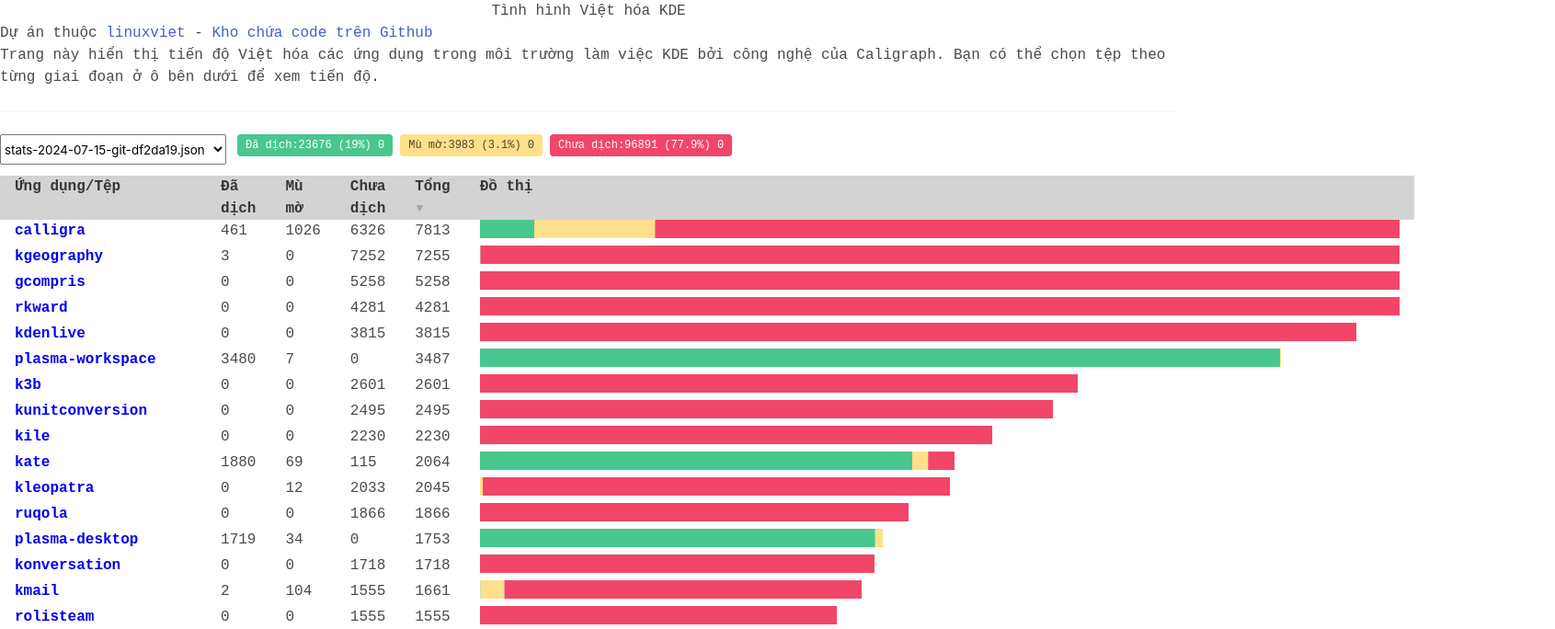
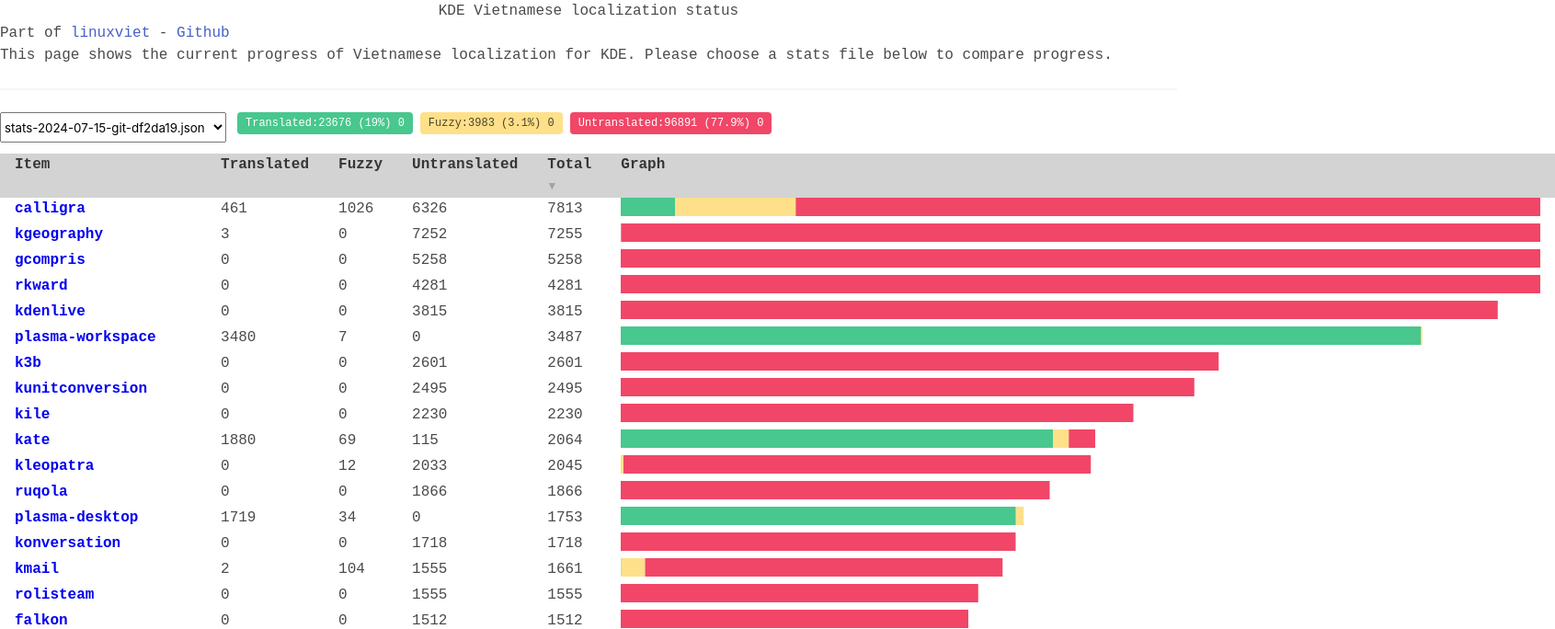
Before and after one commit to caligraph-net/linuxviet, a plain HTML site: page kde-localization/stats.html in a window 1280 px wide. Shown: the top 684 px of the page at 92% size, 1691 px wide, since content can reach past the window. Drawn offline with nearby package versions, Linux system fonts and the light colour scheme.

Commit message:
Use English for now

```diff
--- a/kde-localization/stats.html
+++ b/kde-localization/stats.html
@@ -2,7 +2,7 @@
 <html lang="en">
 <head>
     <meta charset="UTF-8">
-    <title>Tình hình Việt hóa KDE</title>
+    <title>KDE Vietnamese localization status</title>
     <meta name="viewport" content="width=device-width, initial-scale=1">
     <link rel="stylesheet" href="https://cdn.jsdelivr.net/npm/bulma@0.9.4/css/bulma.min.css">
     <script src="https://d3js.org/d3.v7.min.js"></script>
@@ -28,34 +28,34 @@
     </style>
 </head>
 <body>
-    <div style="text-align:center;"><h1>Tình hình Việt hóa KDE</h1></div>
+    <div style="text-align:center;"><h1>KDE Vietnamese localization status</h1></div>
 
-    <div>Dự án thuộc <a href="/">linuxviet</a> - <a href="https://github.com/caligraph-net/l10n-kf6-vi">Kho chứa code trên Github</a></div>
-    <div>Trang này hiển thị tiến độ Việt hóa các ứng dụng trong môi trường làm việc KDE bởi công nghệ của Caligraph. Bạn có thể chọn tệp theo từng giai đoạn ở ô bên dưới để xem tiến độ.</div>
+    <div>Part of <a href="../">linuxviet</a> - <a href="https://github.com/caligraph-net/l10n-kf6-vi">Github</a></div>
+    <div>This page shows the current progress of Vietnamese localization for KDE. Please choose a stats file below to compare progress.</div>
     <hr/>
     <div class="field is-grouped">
         <div class="control">
             <select id="fileSelector" class="select">
-                <option value="">Chọn tệp</option>
+                <option value="">Choose release</option>
             </select>
         </div>
         <div class="control">
             <div id="sumStats" class="tags">
-                <span class="tag is-success">Đã dịch: <span id="sumTranslated">0</span></span>
-                <span class="tag is-warning">Mù mờ: <span id="sumFuzzy">0</span></span>
-                <span class="tag is-danger">Chưa dịch: <span id="sumUntranslated">0</span></span>
+                <span class="tag is-success">Translated: <span id="sumTranslated">0</span></span>
+                <span class="tag is-warning">Fuzzy: <span id="sumFuzzy">0</span></span>
+                <span class="tag is-danger">Untranslated: <span id="sumUntranslated">0</span></span>
             </div>
         </div>
     </div>
 
     <table id="statsTable">
         <tr>
-            <th class="sortable item-header" data-sort="item">Ứng dụng/Tệp <span class="arrow"></span></th>
-            <th class="sortable" data-sort="translated">Đã dịch <span class="arrow"></span></th>
-            <th class="sortable" data-sort="fuzzy">Mù mờ <span class="arrow"></span></th>
-            <th class="sortable" data-sort="untranslated">Chưa dịch <span class="arrow"></span></th>
-            <th class="sortable" data-sort="total">Tổng <span class="arrow"></span></th>
-            <th class="graph-header">Đồ thị</th>
+            <th class="sortable item-header" data-sort="item">Item <span class="arrow"></span></th>
+            <th class="sortable" data-sort="translated">Translated <span class="arrow"></span></th>
+            <th class="sortable" data-sort="fuzzy">Fuzzy <span class="arrow"></span></th>
+            <th class="sortable" data-sort="untranslated">Untranslated <span class="arrow"></span></th>
+            <th class="sortable" data-sort="total">Total <span class="arrow"></span></th>
+            <th class="graph-header">Graph</th>
         </tr>
     </table>
 
```
